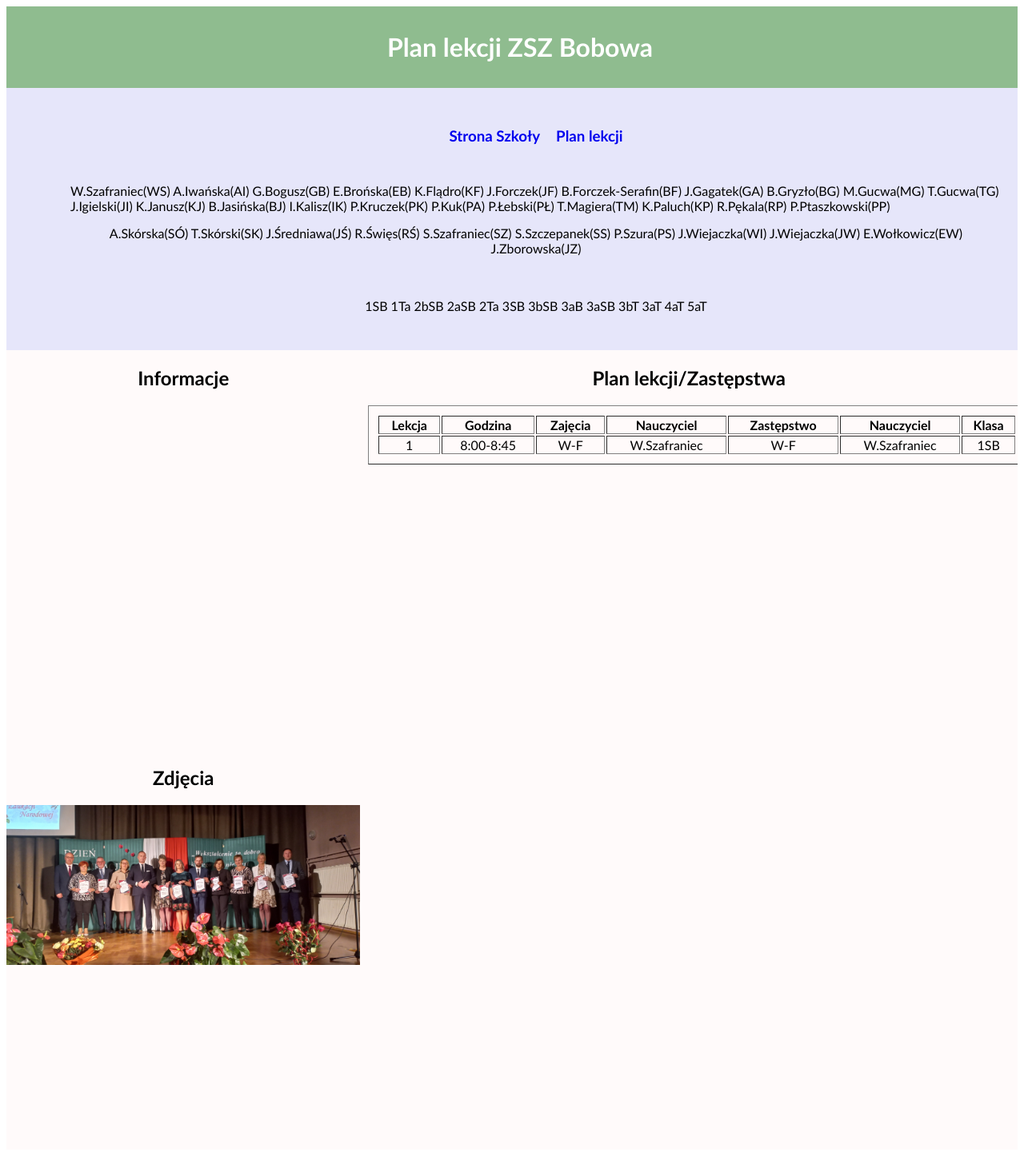
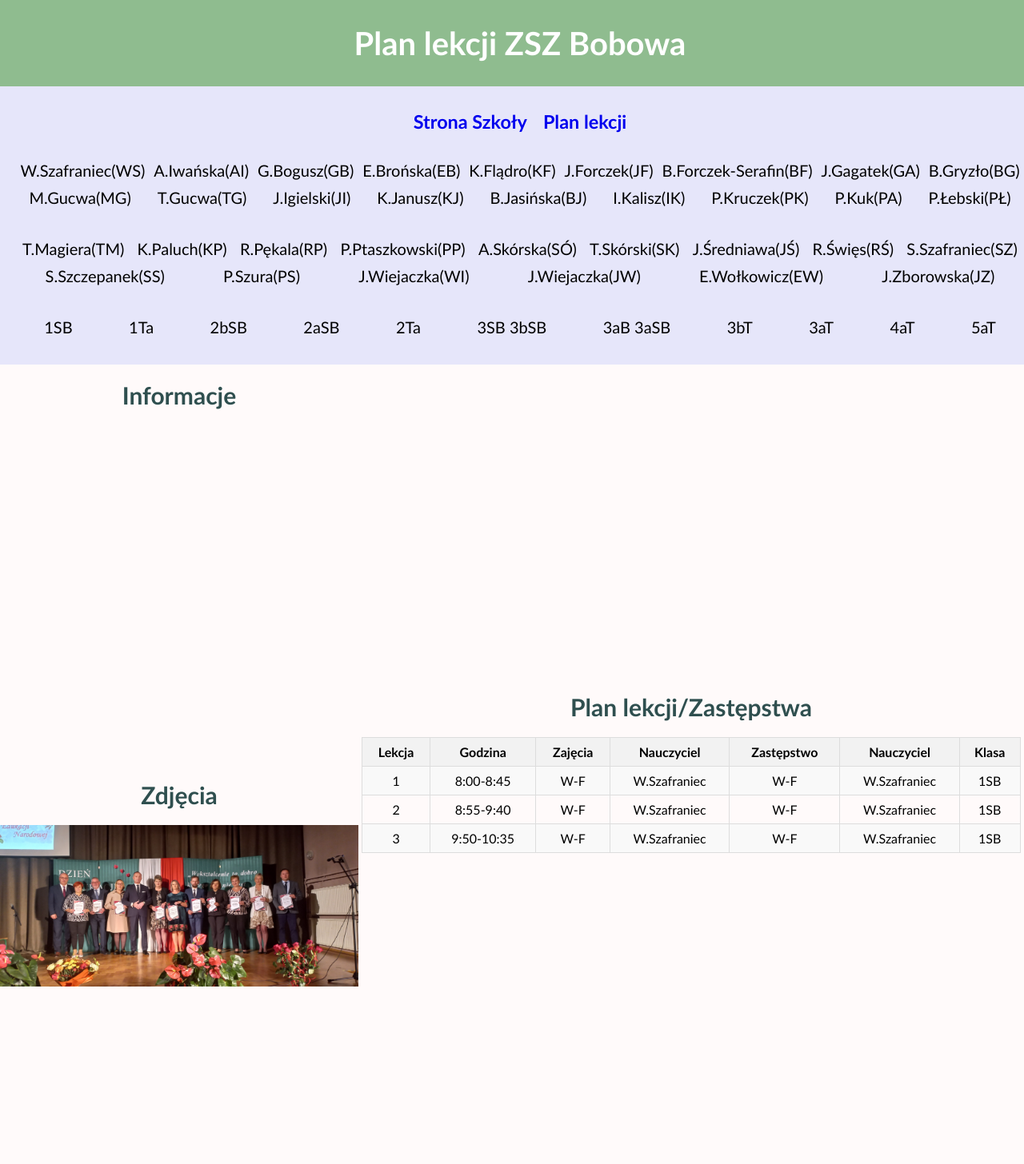
Before and after one commit to Aleksander658/plan-lekcji-zsz, a PHP site: page / in a window 1280 px wide. Shown: the whole page at 80% size. Before the commit the page ends 1207 px from the top, so only its background shows below. Run offline with PHP 8.4, Linux system fonts and the light colour scheme.

Commit message:
poprawki wizualizacji

```diff
--- a/index.php
+++ b/index.php
@@ -14,60 +14,42 @@
         <ul>
             <li><h3><a href="https://zsz.bobowa.pl/" target="_blank">Strona Szkoły</a><a href="https://plan.zsz.bobowa.pl/" target="_blank">Plan lekcji</a></h3></li>
         </ul>
-        <ul>
-            <li><p id="nauczyciele">
-            W.Szafraniec(WS)
-            A.Iwańska(AI)
-            G.Bogusz(GB)
-            E.Brońska(EB)
-            K.Flądro(KF)
-            J.Forczek(JF)
-            B.Forczek-Serafin(BF)
-            J.Gagatek(GA)
-            B.Gryzło(BG)
-            M.Gucwa(MG)
-            T.Gucwa(TG)
-            J.Igielski(JI)
-            K.Janusz(KJ)
-            B.Jasińska(BJ)
-            I.Kalisz(IK)
-            P.Kruczek(PK)
-            P.Kuk(PA)
-            P.Łebski(PŁ)
-            T.Magiera(TM)
-            K.Paluch(KP)
-            R.Pękala(RP)
-            P.Ptaszkowski(PP)
-            <p id="nauczyciele2">A.Skórska(SÓ)
-            T.Skórski(SK)
-            J.Średniawa(JŚ)
-            R.Święs(RŚ)
-            S.Szafraniec(SZ)
-            S.Szczepanek(SS)
-            P.Szura(PS)
-            J.Wiejaczka(WI)
-            J.Wiejaczka(JW)
-            E.Wołkowicz(EW)
-            J.Zborowska(JZ)
-            </p></p></li>
-            <li><p id="klasa">
-            1SB
-            1Ta
-            2bSB
-            2aSB
-            2Ta
-            3SB 3bSB
-            3aB 3aSB
-            3bT
-            3aT
-            4aT
-            5aT
-            </p></li>
+        <ul id="nauczyciele">
+            <?php
+            $teachers1 = [
+                "W.Szafraniec(WS)", "A.Iwańska(AI)", "G.Bogusz(GB)", "E.Brońska(EB)", "K.Flądro(KF)",
+                "J.Forczek(JF)", "B.Forczek-Serafin(BF)", "J.Gagatek(GA)", "B.Gryzło(BG)", "M.Gucwa(MG)",
+                "T.Gucwa(TG)", "J.Igielski(JI)", "K.Janusz(KJ)", "B.Jasińska(BJ)", "I.Kalisz(IK)",
+                "P.Kruczek(PK)", "P.Kuk(PA)", "P.Łebski(PŁ)"
+            ];
+            foreach ($teachers1 as $teacher) {
+                echo '<li>' . htmlspecialchars($teacher, ENT_QUOTES, 'UTF-8') . '</li>';
+            }
+            ?>
+        </ul>
+        <ul id="nauczyciele2">
+            <?php
+            $teachers2 = [
+                "T.Magiera(TM)", "K.Paluch(KP)", "R.Pękala(RP)", "P.Ptaszkowski(PP)", "A.Skórska(SÓ)",
+                "T.Skórski(SK)", "J.Średniawa(JŚ)", "R.Święs(RŚ)", "S.Szafraniec(SZ)", "S.Szczepanek(SS)",
+                "P.Szura(PS)", "J.Wiejaczka(WI)", "J.Wiejaczka(JW)", "E.Wołkowicz(EW)", "J.Zborowska(JZ)"
+            ];
+            foreach ($teachers2 as $teacher) {
+                echo '<li>' . htmlspecialchars($teacher, ENT_QUOTES, 'UTF-8') . '</li>';
+            }
+            ?>
+        </ul>
+        <ul id="klasa">
+            <?php
+            $classes = ["1SB", "1Ta", "2bSB", "2aSB", "2Ta", "3SB 3bSB", "3aB 3aSB", "3bT", "3aT", "4aT", "5aT"];
+            foreach ($classes as $class) {
+                echo '<li>' . htmlspecialchars($class, ENT_QUOTES, 'UTF-8') . '</li>';
+            }
+            ?>
         </ul>
     </nav>
     <aside>
         <h2>Informacje</h2>
-
     </aside>
     <main>
         <h2>Plan lekcji/Zastępstwa</h2>
@@ -90,9 +72,26 @@
                 <td>W.Szafraniec</td>
                 <td>1SB</td>
             </tr>
+            <tr>
+                <td>2</td>
+                <td>8:55-9:40</td>
+                <td>W-F</td>
+                <td>W.Szafraniec</td>
+                <td>W-F</td>
+                <td>W.Szafraniec</td>
+                <td>1SB</td>
+            </tr>
+            <tr>
+                <td>3</td>
+                <td>9:50-10:35</td>
+                <td>W-F</td>
+                <td>W.Szafraniec</td>
+                <td>W-F</td>
+                <td>W.Szafraniec</td>
+                <td>1SB</td>
         </table>
     </main>
-    <div>
+    <section>
         <h2>Zdjęcia</h2>
         <div class="slideshow-container">
             <img src="zdjecie1.jpg" class="active">
@@ -102,7 +101,7 @@
             <img src="zdjecie5.jpg">
             <img src="zdjecie6.jpg">
         </div>
-    </div>
+    </section>
 <script src="script.js"></script>
 </body>
 </html>
--- a/style.css
+++ b/style.css
@@ -1,6 +1,12 @@
 * {
+    margin: 0;
+    padding: 0;
+    overflow: auto;
+    font-family: "Gill Sans", sans-serif;
+}
+
+body {
     overflow: hidden;
-    font-family: "Gill Sans", sans-serif;
 }
 
 header {
@@ -13,6 +19,12 @@ header {
     color: white;
 }
 
+h1 {
+    font-size: 40px;
+    margin: 10px;
+    padding: 10px;
+}
+
 nav {
     background-color: lavender;
     padding: 10px;
@@ -20,6 +32,7 @@ nav {
     text-align: center;
     height: auto;
     clear: both;
+    font-size: 20px;
 }
 
 nav a {
@@ -55,6 +68,30 @@ ul {
     padding: 5px;
 
 }
+
+#nauczyciele, #nauczyciele2, #klasa {
+    width: 100%;
+    margin: 10px 0;
+    padding: 10px;
+    box-sizing: border-box;
+}
+
+#klasa {
+    display: flex;
+    flex-wrap: wrap;
+    justify-content: space-between;
+    width: 100%;
+    margin: 10px 0;
+    padding: 10px;
+    box-sizing: border-box;
+}
+
+#klasa li {
+    flex: 1 1 auto;
+    margin: 5px;
+    text-align: center;
+}
+
 aside {
     background-color: snow;
     text-align: center;
@@ -63,12 +100,13 @@ aside {
     float: left;
 }
 
-div {
+section {
     background-color: snow;
     text-align: center;
     width: 35%;
     height: 500px;
     float: left;
+    overflow: hidden;
 }
 
 .slideshow-container {
@@ -93,11 +131,75 @@ main {
     width: 65%;
     height: 1000px;
     float: right;
+    display: flex;
+    flex-direction: column;
+    justify-content: center;
+    align-items: center;
+}
+
+h2 {
+    margin: 10px;
+    padding: 10px;
+    text-align: center;
+    font-size: 30px;
+    color: darkslategray;
 }
 
 main table {
     padding: 10px;
-    margin: 10px;
     text-align: center;
+    width: 99%;
+    margin: 0 auto; /* Center the table */
+    border-collapse: collapse;
+    text-align: center;
+}
+
+main table th, main table td {
+    border: 1px solid #ddd;
+    padding: 8px;
+}
+
+main table th {
+    background-color: #f2f2f2;
+    color: black;
+}
+
+main table tr:nth-child(even) {
+    background-color: #f9f9f9;
+}
+
+main table tr:hover {
+    background-color: #ddd;
+}
+
+@media (max-width: 768px) {
+    header, nav, aside, main, section, table {
+        width: 100%;
+        float: none;
+        height: auto;
+    }
+
+    .slideshow-container {
+        height: auto;
+    }
+
+    main {
+        height: auto;
+    }
+}
+
+#nauczyciele, #nauczyciele2 {
+    display: flex;
+    flex-wrap: wrap;
+    justify-content: space-between;
     width: 100%;
+    margin: 10px 0;
+    padding: 10px;
+    box-sizing: border-box;
 }
+
+#nauczyciele li, #nauczyciele2 li {
+    flex: 1 1 auto;
+    margin: 5px;
+    text-align: center;
+}
```
Also changed, not shown: kody.txt (added, +43 -0 lines).
